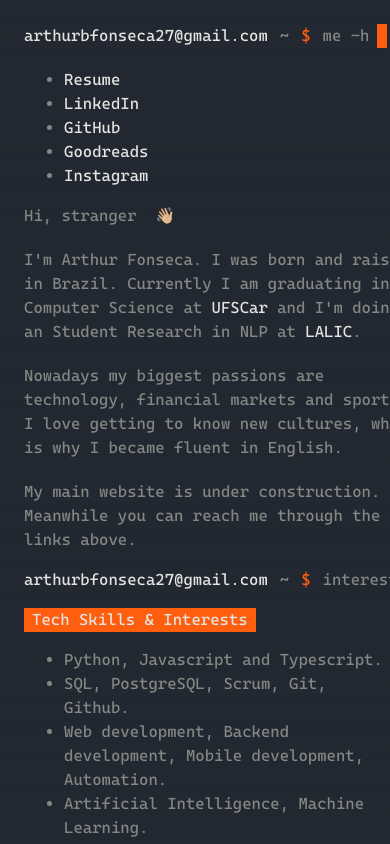
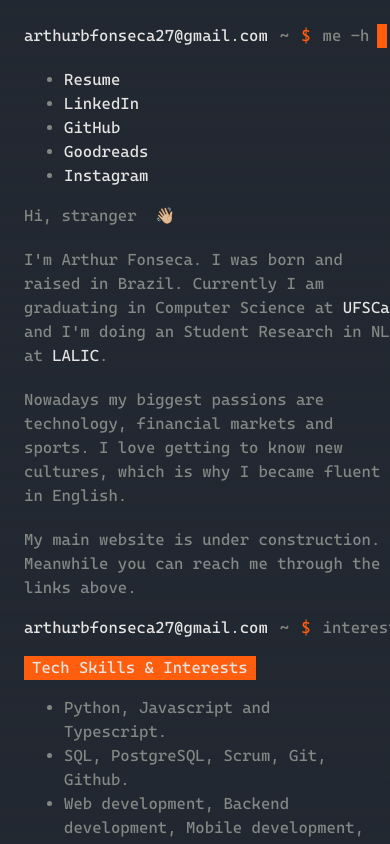
Before and after one commit to arthurbfonseca27/arthurfonseca.com, a Next.js app: page / in a window 390 px wide. Shown: the top 844 px of the page. Built offline with nearby package versions, Linux system fonts and the light colour scheme; what tailwindcss-animated would draw is missing.

Commit message:
style: add responsive design

```diff
--- a/src/app/page.tsx
+++ b/src/app/page.tsx
@@ -7,7 +7,7 @@ export default function Home() {
         <link rel="icon" href="/favicon.ico" />
       </Head>
       <main className="flex flex-col items-start justify-start text-[#848884]">
-        <div className="xl:max-w-5xl md:max-w-md sm:max-w-sm flex flex-col mx-6 my-6 xl:text-xl md:text-base sm:text-base gap-4 ">
+        <div className="xl:max-w-5xl max-md:max-w-md max-sm:max-w-sm flex flex-col mx-6 my-6 xl:text-xl md:text-base sm:text-base gap-4 ">
           <div className="gap-5 flex flex-col text-[#e5e4e2] font-medium">
             <div className="w-fit">
               <div className="flex w-max flex-row animate-typing overflow-hidden whitespace-nowrap border-r-[10px] border-r-[#FF5E0E]">
```
